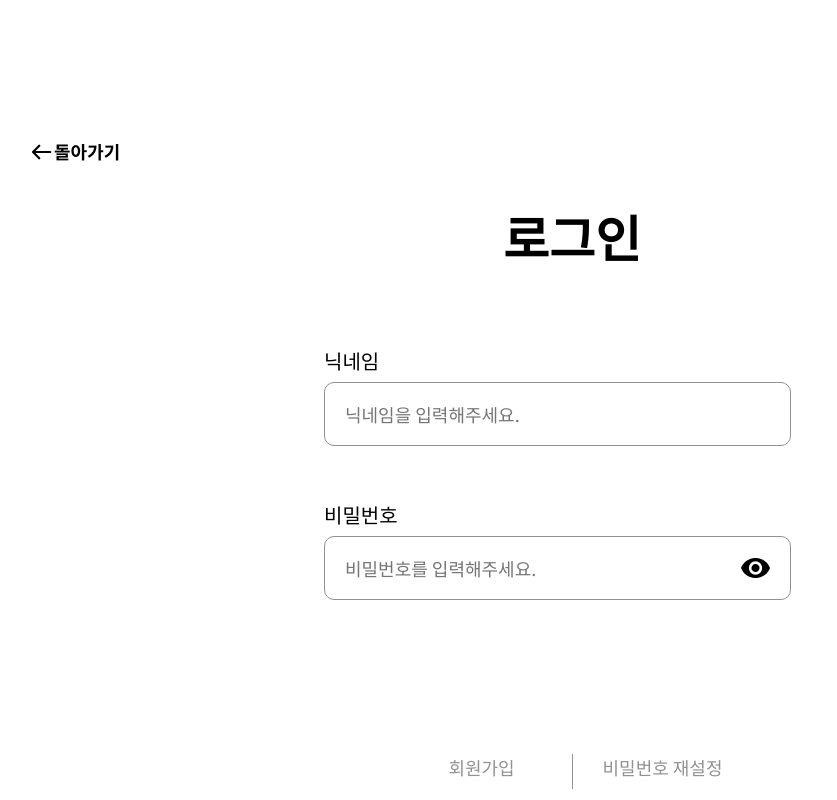
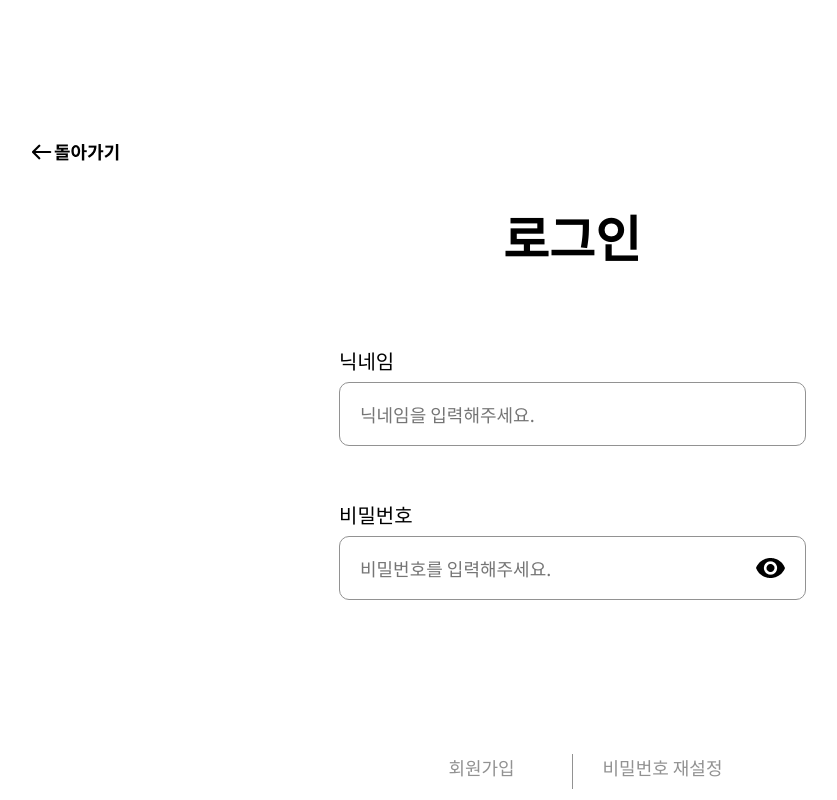
Before and after one commit to gatihaeyo/gatihaeyo_frontend_v1, a Next.js app: page /users/login in a window 1280 px wide. Shown: the whole page, without its empty margins (68-905 px from the left). Built offline with nearby package versions, Linux system fonts and the light colour scheme.

Commit message:
🎨 :: Input 중앙 정렬

```diff
--- a/pages/users/login/style.ts
+++ b/pages/users/login/style.ts
@@ -53,6 +53,7 @@ export const Title = styled.div`
 export const UserBox = styled.div`
     display: flex;
     flex-direction: column;
+    margin-left: 30px;
 `;
 
 export const UserWrapper = styled.div`
@@ -133,7 +134,7 @@ export const BtnBox = styled.div`
 export const SubmitBtn = styled.button`
     font: 500 normal 18px ${(props) => props.theme.fonts.kr};
     color: ${(props) => props.theme.colors.Extra.white};
-    width: 500px;
+    width: 467px;
     height: 50px;
     background-color: #FFE75F;
     border: none;
```
